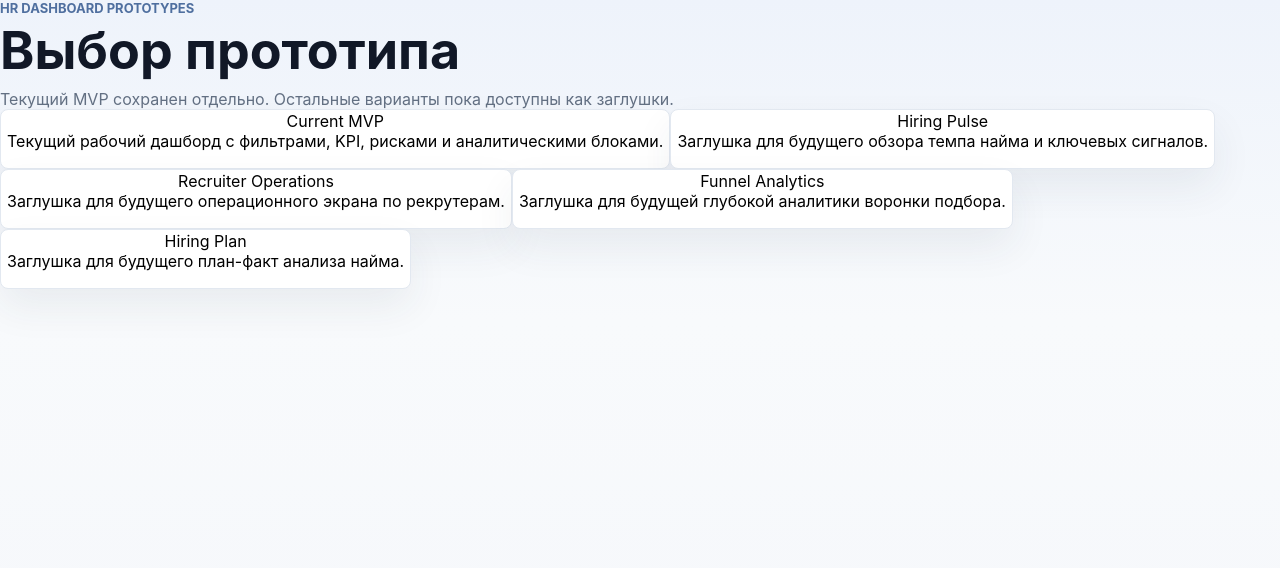
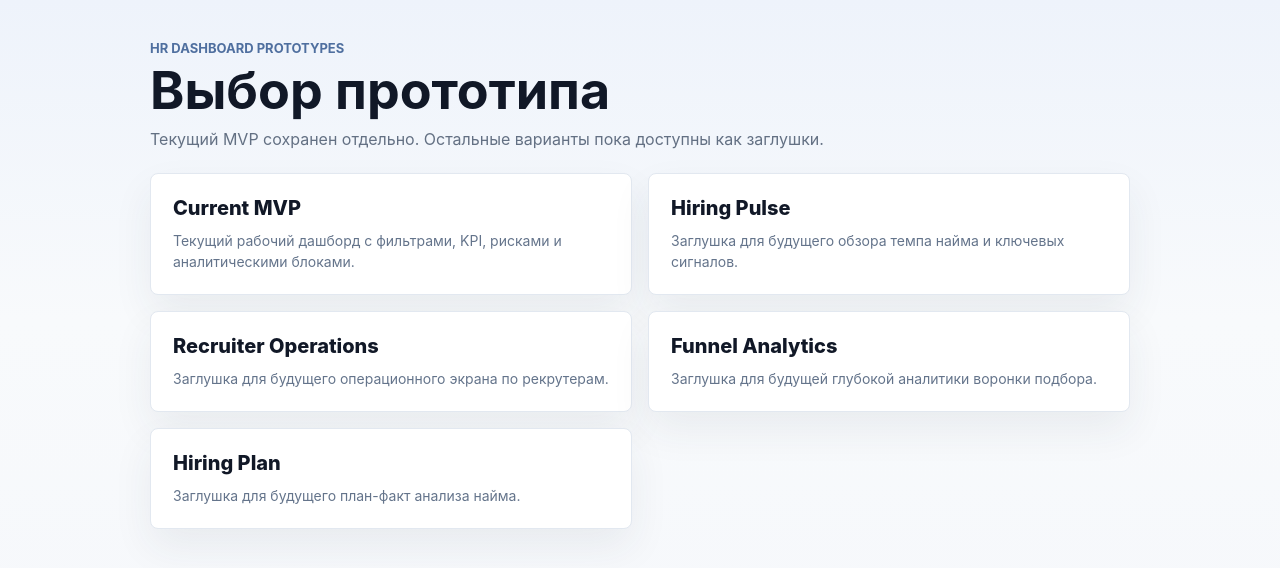
Before and after one commit to AN684-beep/hr-recruiting-analytics-dashboard, a React (Vite) app: page / in a window 1280 px wide. Shown: the top 568 px of the page. Built offline with nearby package versions, Linux system fonts and the light colour scheme.

Commit message:
Update styles.css

```diff
--- a/src/styles.css
+++ b/src/styles.css
@@ -31,6 +31,72 @@ select {
   width: min(1180px, calc(100% - 32px));
   margin: 0 auto;
   padding: 40px 0;
+}
+
+.prototype-shell {
+  width: min(980px, calc(100% - 32px));
+  margin: 0 auto;
+  padding: 40px 0;
+}
+
+.prototype-header {
+  margin-bottom: 24px;
+}
+
+.prototype-grid {
+  display: grid;
+  grid-template-columns: repeat(2, minmax(0, 1fr));
+  gap: 16px;
+}
+
+.prototype-card {
+  display: grid;
+  gap: 10px;
+  width: 100%;
+  padding: 22px;
+  border: 1px solid #e2e8f0;
+  text-align: left;
+  cursor: pointer;
+}
+
+.prototype-card:hover {
+  border-color: #b9c6d8;
+  background: #fbfdff;
+}
+
+.prototype-card span {
+  color: #111827;
+  font-size: 20px;
+  font-weight: 800;
+}
+
+.prototype-card p {
+  margin: 0;
+  color: #64748b;
+  font-size: 14px;
+  line-height: 1.5;
+}
+
+.prototype-back {
+  border: 1px solid #d8e0eb;
+  border-radius: 8px;
+  background: #ffffff;
+  color: #334155;
+  min-height: 36px;
+  margin-bottom: 18px;
+  padding: 8px 12px;
+  font-size: 13px;
+  font-weight: 700;
+  cursor: pointer;
+}
+
+.prototype-back:hover {
+  border-color: #b9c6d8;
+  background: #f8fafc;
+}
+
+.prototype-placeholder {
+  padding: 28px;
 }
 
 .page-header {
@@ -470,6 +536,7 @@ tbody tr:last-child td {
   .metrics-grid,
   .filters-grid,
   .analytics-grid,
+  .prototype-grid,
   .content-grid {
     grid-template-columns: 1fr 1fr;
   }
@@ -493,6 +560,7 @@ tbody tr:last-child td {
   .metrics-grid,
   .filters-grid,
   .analytics-grid,
+  .prototype-grid,
   .sla-summary,
   .content-grid {
     grid-template-columns: 1fr;
```
